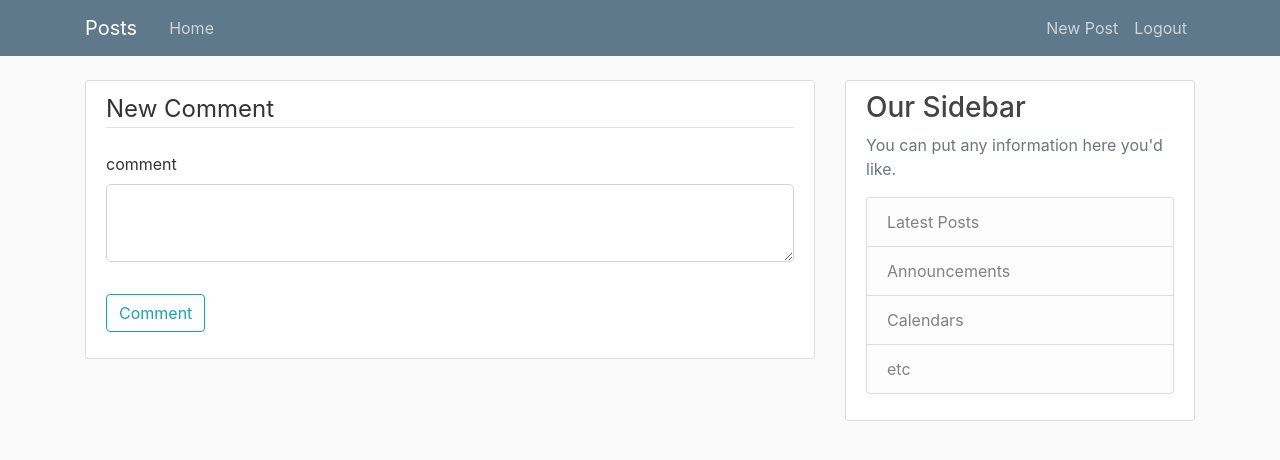
After one commit to MugachaGichamba/blog_post, a Flask app: page /comment/1 in a window 1280 px wide. The commit adds this page. Shown: the top 460 px of the page. Run offline with Flask 2, Linux system fonts and the light colour scheme; the visitor is signed in with stand-in values (Sample User, id 1); data that the repository does not hold is empty; some libraries are stand-ins or nearby versions.

Commit message:
comment functionality and views done

```diff
--- a/blog/routes.py
+++ b/blog/routes.py
@@ -61,3 +61,19 @@ def new_post():
         flash('Your post has been created', 'success')
         return redirect(url_for('home'))
     return render_template('new_post.html', title="New Post", form=form)
+
+
+@app.route('/comment/<int:post_id>', methods=['GET', 'POST'])
+@login_required
+def new_comment(post_id):
+    comments = Comment.query.filter_by(post_id=post_id)
+    form = CommentForm()
+    if form.validate_on_submit():
+
+        comment = Comment(comment=form.comment.data, post_id=post_id)
+
+        db.session.add(comment)
+        db.session.commit()
+        flash('Your comment has been added', 'success')
+        return redirect(url_for('home'))
+    return render_template('new_comment.html', title="New Comment", form=form, comments=comments)
--- a/blog/templates/home.html
+++ b/blog/templates/home.html
@@ -11,8 +11,7 @@
 
                 </div>
 
-{#                <h2><a class="article-title" href="#">{{ pitch.pitch }}</a></h2>#}
-{#                <p><a class="article-title" href="{{ url_for('new_comment', pitch_id=pitch.id) }}">Add a comment</a></p>#}
+                <p><a class="article-title" href="{{ url_for('new_comment', post_id=post.id) }}">post a comment</a></p>
             </div>
 
         </article>
--- a/blog/templates/layout.html
+++ b/blog/templates/layout.html
@@ -40,7 +40,6 @@
                 <div class="navbar-nav">
                     {% if current_user.is_authenticated %}
                         <a class="nav-item nav-link" href="{{ url_for('new_post') }}">New Post</a>
-                        <a class="nav-item nav-link" href="#">Profile</a>
 
                         <a class="nav-item nav-link" href="#">Logout</a>
                     {% else %}
--- /dev/null
+++ b/blog/templates/new_comment.html
@@ -0,0 +1,45 @@
+
+{% extends 'layout.html' %}
+
+{% block content %}
+    {% for comment in comments %}
+        <article class="media content-section">
+
+            <div class="media-body">
+                <div class="article-metadata">
+                    <p class="mr-2" href="#">{{ comment.comment }}</p>
+
+                </div>
+            </div>
+
+        </article>
+    {% endfor %}
+    <div class="content-section">
+        <form method="POST" action="">
+            {{ form.csrf_token }}
+            <fieldset class="form-group">
+                <legend class="border-bottom mb-4">
+                    New Comment
+                </legend>
+
+                <div class="form-group">
+                    {{ form.comment.label(class="form-control-label") }}
+                    {% if form.comment.errors %}
+                        {{ form.comment(class="form-control form-control-lg is-invalid") }}
+                        <div class="invalid-feedback">
+                            {% for error in form.comment.errors %}
+                                <span>{{ error }}</span>
+                            {% endfor %}
+                        </div>
+                    {% else %}
+                        {{ form.comment(class="form-control form-control-lg") }}
+                    {% endif %}
+                </div>
+
+            </fieldset>
+            <div class="form-group">
+                {{ form.submit(class='btn btn-outline-info') }}
+            </div>
+        </form>
+    </div>
+{% endblock content %}
```
